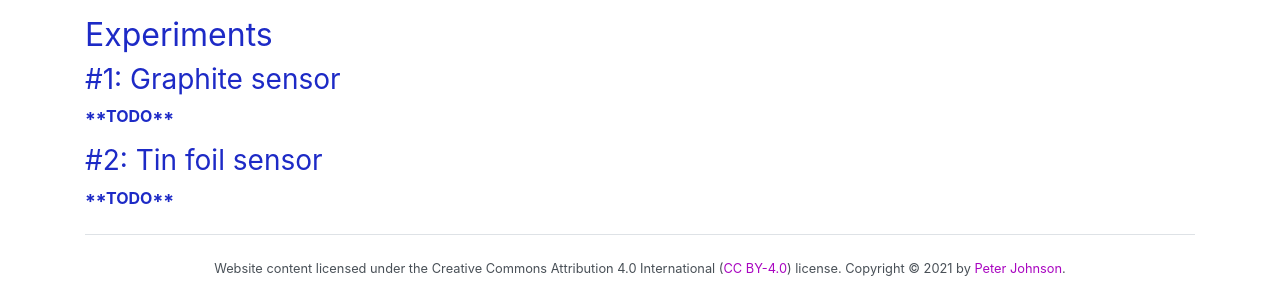
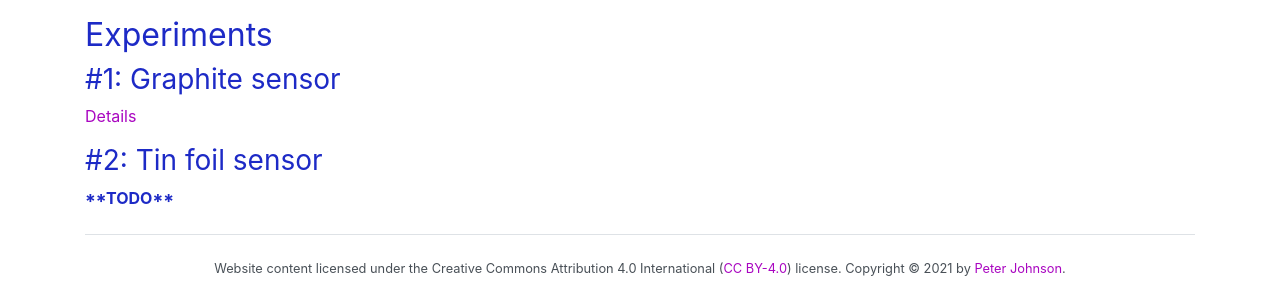
Before and after one commit to cahamo/cahamo.github.io, a Jekyll site: the page built from tongue-drum/index.html, in a window 1280 px wide. Shown: the part 835-1126 px from the top of the page. Built offline with Jekyll 4.4.1, drawn with Linux system fonts in a browser that asks for light colours; comment, search, counter and statistics services are not loaded.

Commit message:
Update tongue-drum/index.html
Add link to experiment #1's page.

```diff
--- a/tongue-drum/index.html
+++ b/tongue-drum/index.html
@@ -42,7 +42,7 @@ layout: default
 
 <h3>#1: Graphite sensor</h3>
 
-<p><b>**TODO**</b></p>
+<p><a href="./experiment-1.html">Details</a></p>
 
 <h3>#2: Tin foil sensor</h3>
 
```
